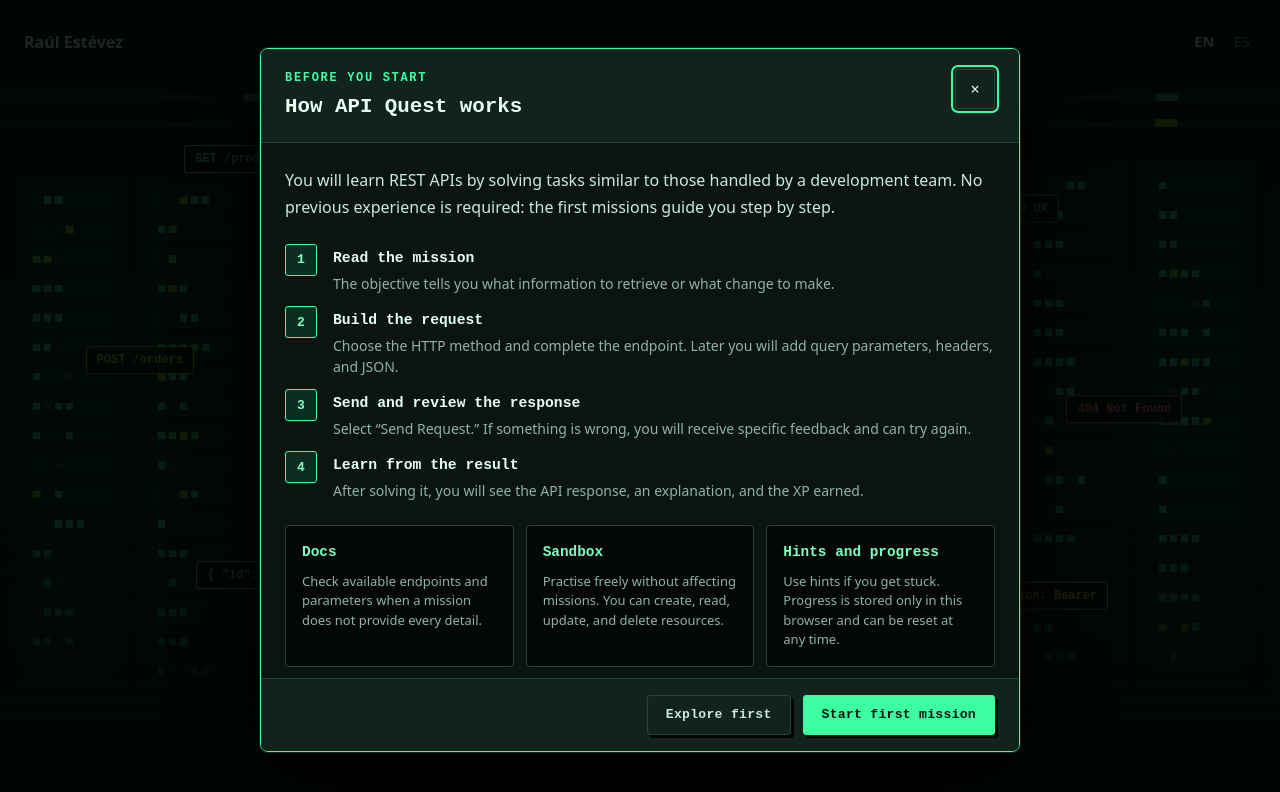
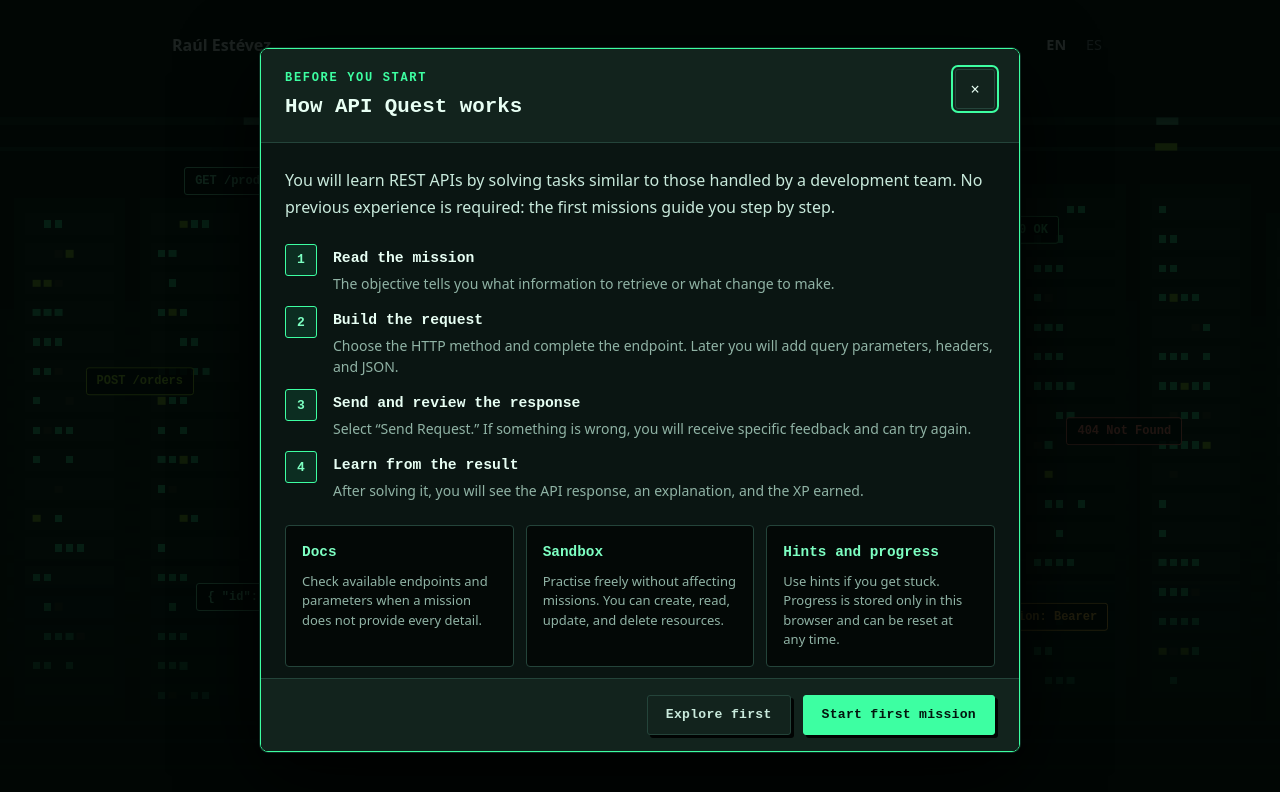
Before and after one commit to RaulEstevezA/API_Quest, a React (Vite) app: page / in a window 1280 px wide. Shown: the top 792 px of the page. Built offline with nearby package versions, Linux system fonts and the light colour scheme.

Commit message:
fix: give the header the exact values of the website

```diff
--- a/src/styles/backdrop.css
+++ b/src/styles/backdrop.css
@@ -20,9 +20,15 @@
 }
 
 .backdrop--prominent {
-  top: 64px;
+  top: 88px;
   height: min(92vh, 760px);
   opacity: 0.8;
+}
+
+@media (max-width: 768px) {
+  .backdrop--prominent {
+    top: 56px;
+  }
 }
 
 .backdrop svg {
--- a/src/styles/header.css
+++ b/src/styles/header.css
@@ -1,27 +1,31 @@
 /*
- * Website header, shown on the main menu. It keeps the content, style and spacing
- * of components/navigation.md in personal_web_style on any background; everything
- * else in the game is free to have its own look.
+ * Website header, shown on the main menu. Size, spacing and colours are those of the
+ * header of raulesteveza.github.io, as components/navigation.md in personal_web_style
+ * requires, so that it does not move between the website and the game. For that reason
+ * its values are not taken from the tokens of the game.
  */
 
 .site-header {
+  --site-header-text: #e6edf3;
+  --site-header-muted: #8b949e;
+
   position: relative;
   width: 100%;
-  max-width: 1440px;
+  max-width: 1000px;
   margin: 0 auto;
-  padding: var(--space-24) var(--space-24) var(--space-8);
+  padding: 2rem;
   display: flex;
   align-items: center;
   justify-content: space-between;
+  color: var(--site-header-text);
+  -webkit-font-smoothing: auto;
 }
 
 .brand {
-  color: var(--text);
-  font-size: 1rem;
+  color: inherit;
   font-weight: 600;
-  line-height: 1.5;
   text-decoration: none;
-  transition: opacity var(--transition-fast);
+  transition: opacity 0.15s;
 }
 
 .brand:hover {
@@ -30,32 +34,32 @@
 
 .language-switch {
   display: flex;
-  gap: var(--space-8);
+  gap: 0.5rem;
 }
 
 .language-switch__button {
-  min-height: 36px;
   padding: 2px 6px;
   border: 0;
+  border-radius: 4px;
   background: transparent;
-  color: var(--muted);
+  color: var(--site-header-muted);
   cursor: pointer;
   font-size: 0.9rem;
   font-weight: 500;
-  transition: color var(--transition-fast);
+  transition: color 0.15s;
 }
 
 .language-switch__button[aria-pressed='true'] {
-  color: var(--text);
+  color: var(--site-header-text);
   font-weight: 700;
 }
 
 .language-switch__button:hover {
-  color: var(--text);
+  color: var(--site-header-text);
 }
 
-@media (max-width: 600px) {
+@media (max-width: 768px) {
   .site-header {
-    padding: var(--space-16) var(--space-16) var(--space-4);
+    padding: 1rem;
   }
 }
```
